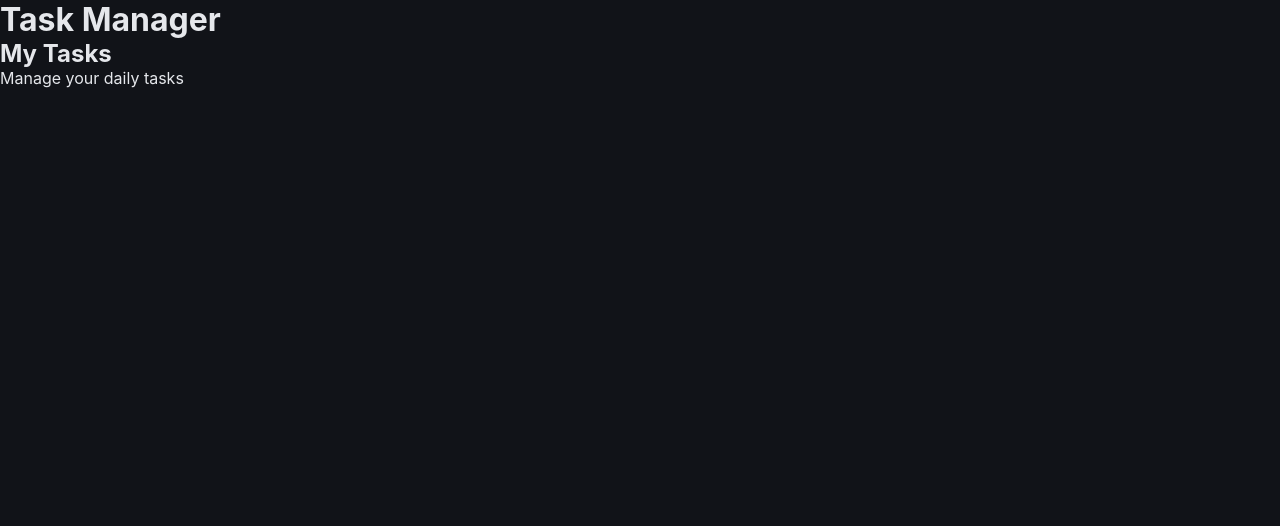
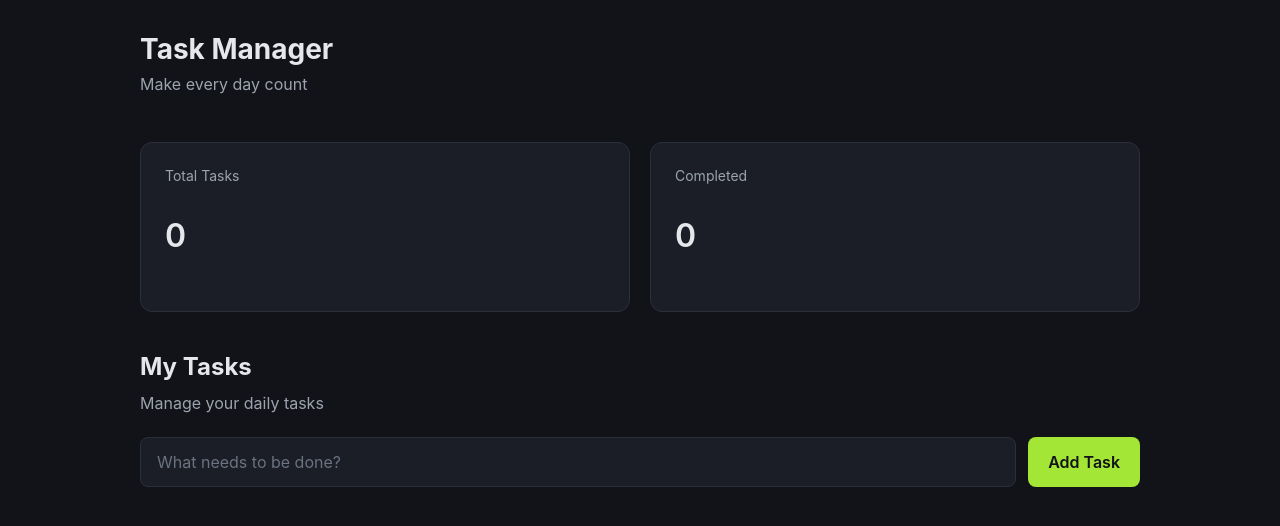
Before and after one commit to dabyko/Task-Manager, a React (Vite) app: page / in a window 1280 px wide. Shown: the top 526 px of the page. Built offline with nearby package versions, Linux system fonts and the light colour scheme.

Commit message:
Add task form UI

```diff
--- a/index.html
+++ b/index.html
@@ -1,16 +1,7 @@
 <!doctype html>
 <html lang="en">
-  <head>
-    <meta charset="UTF-8" />
-    <link rel="icon" type="image/svg+xml" href="/favicon.svg" />
-    <meta name="viewport" content="width=device-width, initial-scale=1.0" />
-    <title>to-do-app</title>
-  </head>
   <body>
-    <div id="root">
-
-
-    </div>
+    <div id="root"></div>
     <script type="module" src="/src/main.jsx"></script>
   </body>
 </html>
--- a/src/App.css
+++ b/src/App.css
@@ -1,3 +1,95 @@
-h1{
+.app{
+  min-height: 100vh;
+  background-color: #111318;
   color: #e5e7eb;
+  padding: 32px;
 }
+
+.header{
+  max-width: 1000px;
+  margin: 0 auto 48px;
+}
+
+.header h1{
+  font-size: 28px;
+  margin-bottom: 8px;
+}
+
+.header p{
+  color: #9ca3af;
+}
+
+.main{
+  max-width: 1000px;
+  margin: 0 auto;
+}
+
+.tasks-section h2{
+  font-size: 24px;
+  margin-bottom: 12px;
+}
+
+.tasks-section p{
+  color: #9ca3af;
+}
+
+.stats {
+  display: grid;
+  grid-template-columns: repeat(2, 1fr);
+  gap: 20px;
+  margin-bottom: 40px;
+}
+
+.stat-card {
+  background-color: #1b1e26;
+  border: 1px solid #2b2f3a;
+  border-radius: 12px;
+  padding: 24px;
+}
+
+.stat-card p {
+  color: #9ca3af;
+  font-size: 14px;
+  margin-bottom: 12px;
+}
+
+.stat-card h3 {
+  font-size: 32px;
+  font-weight: 600;
+}
+
+.task-form {
+  display: flex;
+  gap: 12px;
+  margin-top: 24px;
+}
+
+.task-form input {
+  flex: 1;
+  min-width: 0;
+  padding: 14px 16px;
+  border: 1px solid #2b2f3a;
+  border-radius: 8px;
+  background-color: #1b1e26;
+  color: #e5e7eb;
+  font: inherit;
+}
+
+.task-form input::placeholder {
+  color: #6b7280;
+}
+
+.task-form button {
+  padding: 14px 20px;
+  border: none;
+  border-radius: 8px;
+  background-color: #a3e635;
+  color: #111318;
+  font: inherit;
+  font-weight: 600;
+  cursor: pointer;
+}
+
+.task-form button:hover {
+  background-color: #bef264;
+}
--- a/src/App.jsx
+++ b/src/App.jsx
@@ -1,18 +1,37 @@
-import { useState } from 'react'
-import heroImg from './assets/hero.png'
-import reactLogo from './assets/react.svg'
-import viteLogo from './assets/vite.svg'
 import './App.css'
 
 
 function App() {
+  return (
+    <div className='app'>
+      <header className='header'>
+        <h1>Task Manager</h1>
+        <p>Make every day count</p>
+      </header>
 
+      <main className='main'>
+        <section className='stats'>
+          <div className='stat-card'>
+            <p>Total Tasks</p>
+            <h3>0</h3>
+          </div>
 
-  return (
-    <div>
-      <h1>Task Manager</h1>
-      <h2>My Tasks</h2>
-      <p>Manage your daily tasks</p>
+          <div className='stat-card'>
+            <p>Completed</p>
+            <h3>0</h3>
+          </div>
+        </section>
+
+        <section className='tasks-section'>
+          <h2>My Tasks</h2>
+          <p>Manage your daily tasks</p>
+
+          <form className='task-form' action="">
+            <input type="text" placeholder='What needs to be done?'/>
+            <button type='submit'>Add Task</button>
+          </form>
+        </section>
+      </main>
     </div>
   );
 }
```
